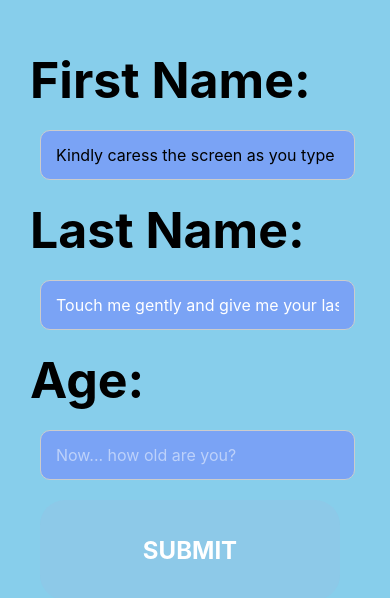
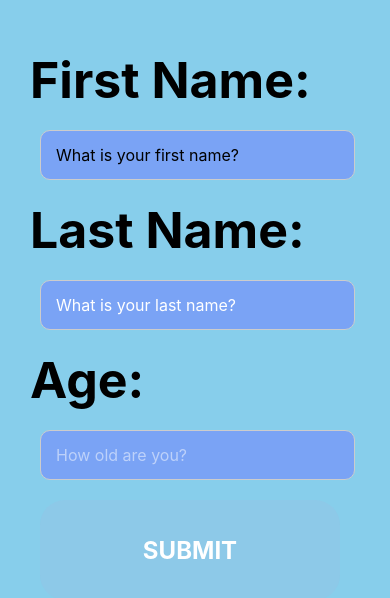
Before and after one commit to marximillion/projectMDG, a React Native app: screen /Info in a window 390 px wide. Shown: the part 110-708 px from the top of the page. Built offline with nearby package versions, Linux system fonts and the light colour scheme.

Commit message:
WIP::InfoScreen::handleSubmit

```diff
--- a/app/screens/InfoScreen.tsx
+++ b/app/screens/InfoScreen.tsx
@@ -1,6 +1,6 @@
 import { StackNavigationProp } from '@react-navigation/stack';
 import {Component, ReactNode} from 'react';
-import {Dimensions, ImageBackground, KeyboardAvoidingView, SafeAreaView, StatusBar, StyleSheet, Text, TouchableOpacity} from 'react-native';
+import {Alert, Dimensions, ImageBackground, KeyboardAvoidingView, SafeAreaView, StatusBar, StyleSheet, Text, TouchableOpacity} from 'react-native';
 import { StackParamList } from '../navigation/StackParamList';
 import { RouteProp } from '@react-navigation/native';
 import { TextInput } from 'react-native-gesture-handler';
@@ -60,14 +60,6 @@ export default class InfoScreen extends Component<Props, State> {
   /******************************************************************************/
 
   /**
-   * Action: Press
-   * navigate user to the InfoScreen
-   */
-  private handleNavigate() {
-    // this.props.navigation.navigate("Info", {});
-  }
-
-  /**
    * Action: Type
    * update the text displayed on the input box
    */
@@ -83,6 +75,31 @@ export default class InfoScreen extends Component<Props, State> {
         this.setState({ age: typeof value === 'number' ? value : null})
     }
   }
+
+  /**
+   * Action: Press
+   * submit the text that the user typed
+   */
+  private handleSubmit() {
+    const { firstName, lastName, age } = this.state;
+    if (!firstName || !lastName || !age) {
+      Alert.alert('Missing Fields', 'Please fill in all three fields before submitting.');
+      return;
+    }
+  }
+
+  /******************************************************************************/
+  /**************************** NAVIGATION METHODS ******************************/
+  /******************************************************************************/
+
+  /**
+   *
+   */
+  // private handleNavigate(routeName: string) {
+  //   this.props.navigation.navigate(routeName, {})
+  // }
+
+
   /******************************************************************************/
   /****************************** RENDER METHODS ********************************/
   /******************************************************************************/
@@ -105,7 +122,7 @@ export default class InfoScreen extends Component<Props, State> {
               style={[styles.inputBox, {color: 'rgba(255, 255, 255, 0.5)'}]}
               onChangeText={(firstName) => this.handleChange(firstName, 'firstName')}
               value={firstName}
-              placeholder='Kindly caress the screen as you type your first name'
+              placeholder='What is your first name?'
               placeholderTextColor={'black'}
             />
             <Text style={styles.mainText}>
@@ -115,7 +132,7 @@ export default class InfoScreen extends Component<Props, State> {
               style={[styles.inputBox, {color: 'black'}]}
               onChangeText={(lastName) => this.handleChange(lastName, 'lastName')}
               value={lastName}
-              placeholder='Touch me gently and give me your last name'
+              placeholder='What is your last name?'
               placeholderTextColor={'white'}
             />
             <Text style={styles.mainText}>
@@ -125,13 +142,13 @@ export default class InfoScreen extends Component<Props, State> {
               style={[styles.inputBox, {color: 'white'}]}
               onChangeText={(age) => this.handleChange(age, 'age')}
               value={age?.toString()}
-              placeholder='Now... how old are you?'
+              placeholder='How old are you?'
               placeholderTextColor={'rgba(255, 255, 255, 0.5)'}
               keyboardType='numeric'
             />
-            <TouchableOpacity style={styles.button} onPress={() => this.props.navigation.navigate("Info", {})}>
+            <TouchableOpacity style={styles.button} onPress={this.handleSubmit}>
                 <Text style={styles.buttonText}>
-                  Submit
+                Submit
                 </Text>
             </TouchableOpacity>
           </KeyboardAvoidingView>
```
